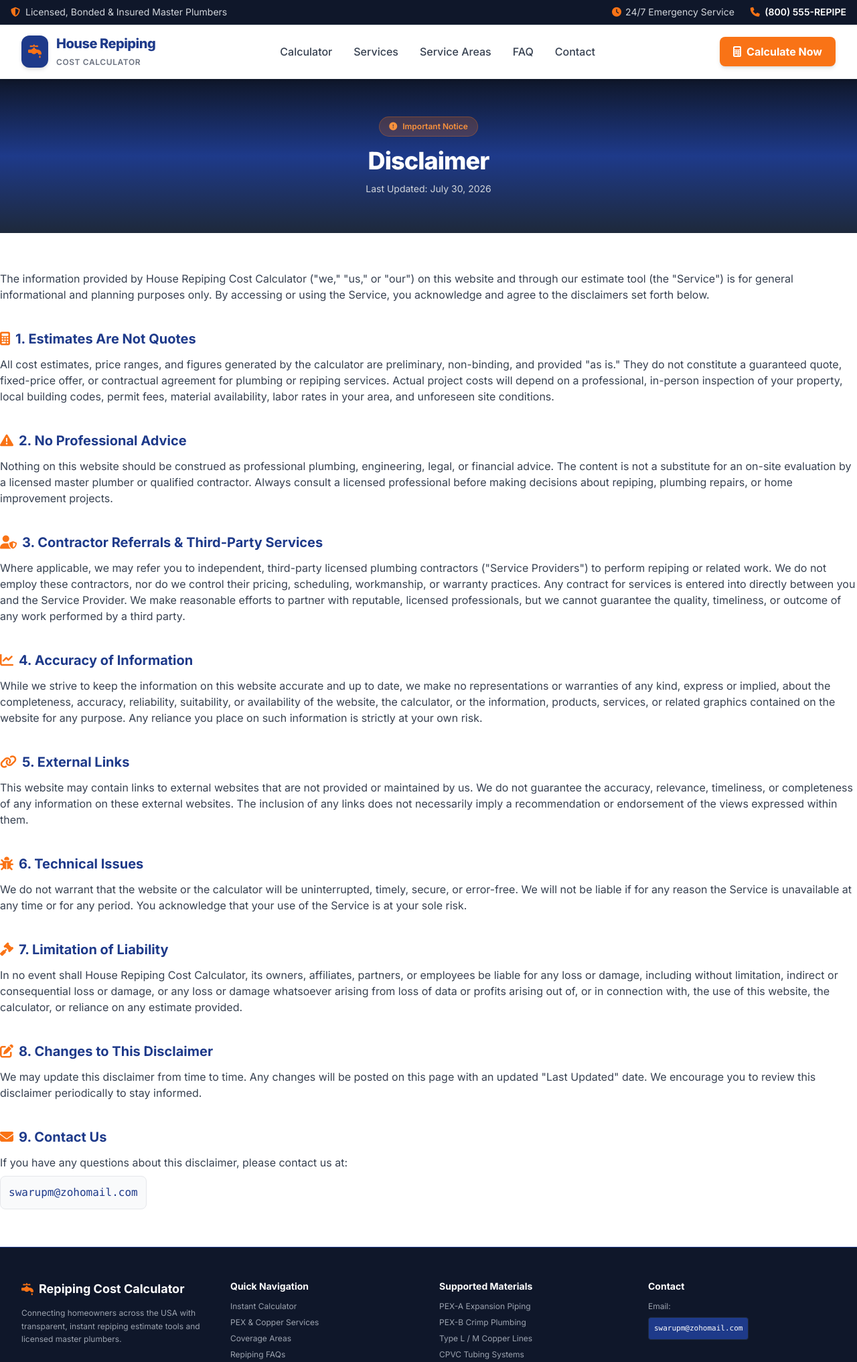
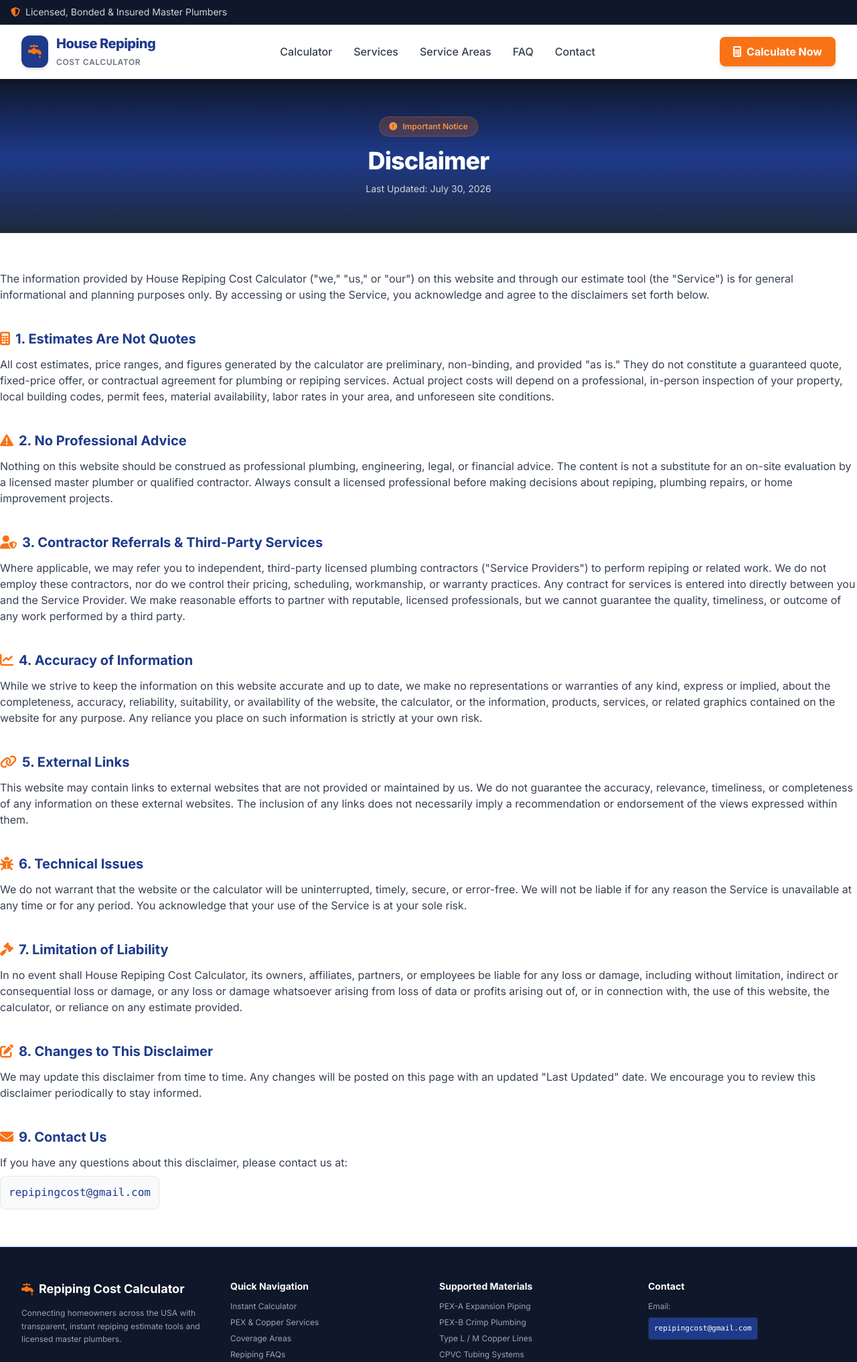
Before and after one commit to swaeng87-dev/repiping-cost-calculator, a plain HTML site: page disclaimer.html in a window 1280 px wide. Shown: the top 2034 px of the page at 67% size. Drawn offline with nearby package versions, Linux system fonts and the light colour scheme.

Commit message:
Update disclaimer.html

```diff
--- a/disclaimer.html
+++ b/disclaimer.html
@@ -37,10 +37,6 @@
                 <i class="fa-solid fa-shield-halved text-orange-500"></i>
                 <span>Licensed, Bonded & Insured Master Plumbers</span>
             </span>
-            <div class="hidden md:flex items-center gap-6">
-                <span class="flex items-center gap-1.5"><i class="fa-solid fa-clock text-orange-500"></i> 24/7 Emergency Service</span>
-                <a href="tel:18005557374" class="font-semibold text-white hover:text-orange-500 transition-colors"><i class="fa-solid fa-phone text-orange-500 mr-1"></i> (800) 555-REPIPE</a>
-            </div>
         </div>
     </div>
 
@@ -188,7 +184,7 @@
                         If you have any questions about this disclaimer, please contact us at:
                     </p>
                     <p class="mt-2 font-mono text-navy-900 bg-gray-50 border border-gray-200 rounded-lg p-3 inline-block">
-                        swarupm@zohomail.com
+                        repipingcost@gmail.com
                     </p>
                 </div>
 
@@ -233,7 +229,7 @@
                 <div>
                     <h4 class="text-white font-bold text-sm mb-3">Contact</h4>
                     <p class="text-gray-400 mb-2">Email:</p>
-                    <p class="text-white font-mono bg-navy-900 p-2 rounded border border-navy-800 text-[11px] inline-block">swarupm@zohomail.com</p>
+                    <p class="text-white font-mono bg-navy-900 p-2 rounded border border-navy-800 text-[11px] inline-block">repipingcost@gmail.com</p>
                 </div>
             </div>
 
```
